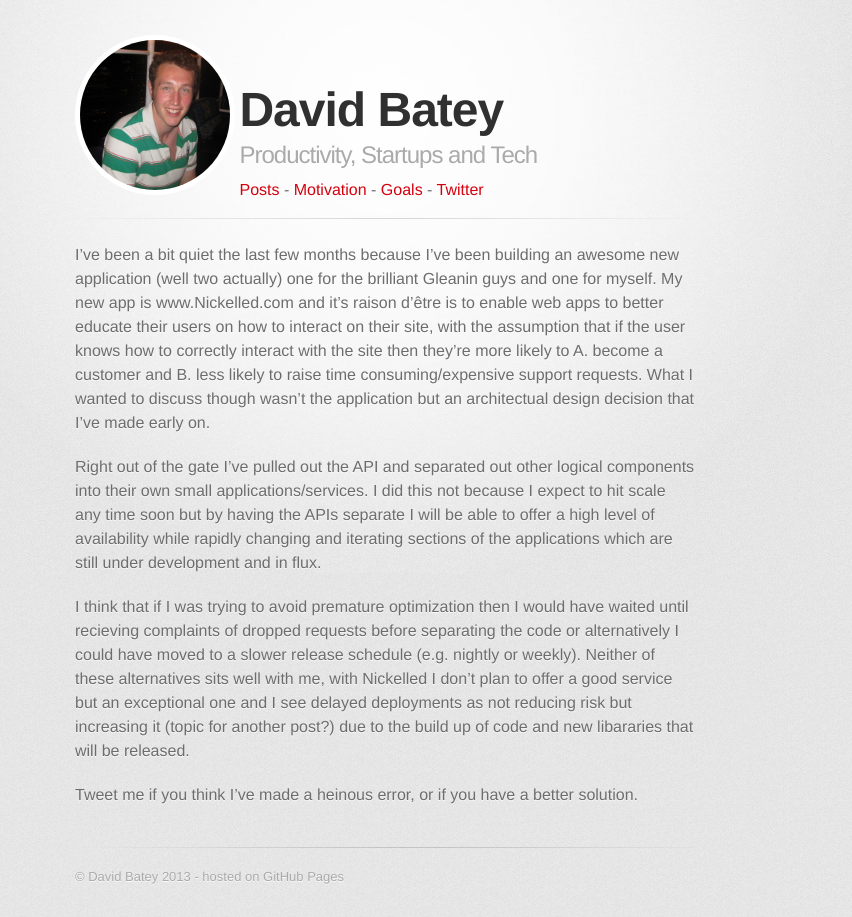
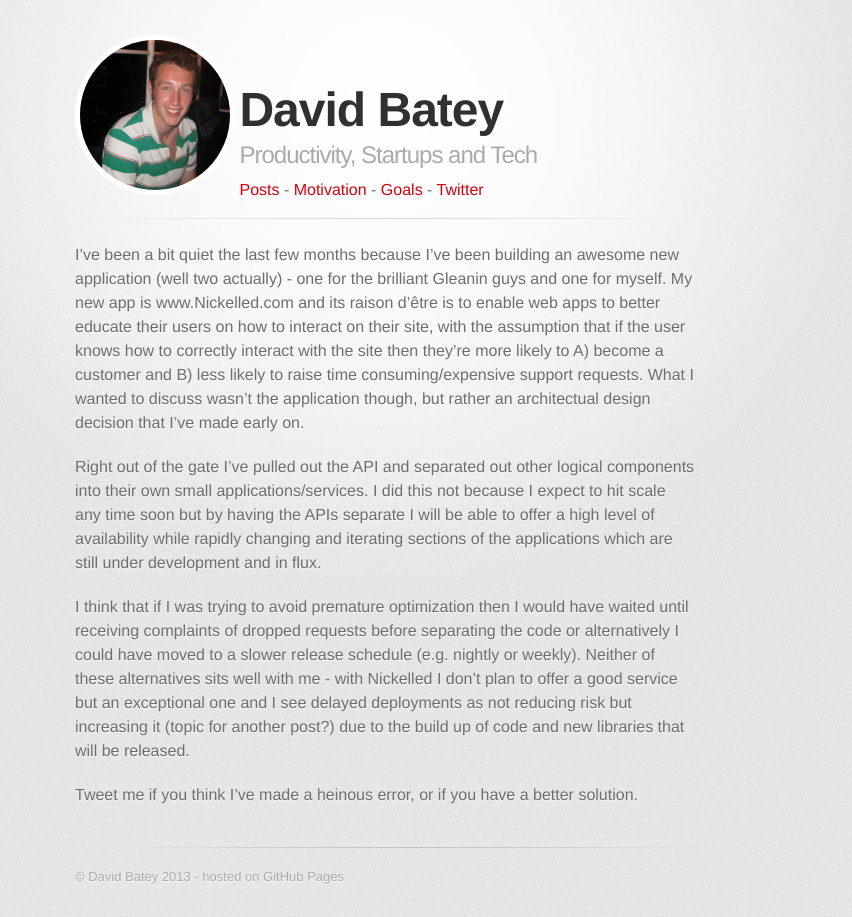
Before and after one commit to davidlbatey/davidlbatey.github.io, a Jekyll site: the page built from _posts/2013-12-05-premature-optimization-or-prudent-planning.md, in a window 1280 px wide. Shown: the whole page, without its empty margins (255-1107 px from the left). Built offline with Jekyll 4.4.1, drawn with Linux system fonts in a browser that asks for light colours; some web fonts are replaced.

Commit message:
Updated some of the english

```diff
--- a/_posts/2013-12-05-premature-optimization-or-prudent-planning.md
+++ b/_posts/2013-12-05-premature-optimization-or-prudent-planning.md
@@ -8,27 +8,10 @@ tags:
   - easy
 ---
 
-I've been a bit quiet the last few months because I've been building an awesome new
-application (well two actually) one for the brilliant Gleanin guys and one for myself. My new
-app is www.Nickelled.com and it's raison d'être is to enable web apps to better
-educate their users on how to interact on their site, with the assumption that
-if the user knows how to correctly interact with the site then they're more likely to A. become
-a customer and B. less likely to raise time consuming/expensive support requests. What
-I wanted to discuss though wasn't the application but an architectual design decision
-that I've made early on.
+I've been a bit quiet the last few months because I've been building an awesome new application (well two actually) - one for the brilliant Gleanin guys and one for myself. My new app is www.Nickelled.com and its raison d'être is to enable web apps to better educate their users on how to interact on their site, with the assumption that if the user knows how to correctly interact with the site then they're more likely to A) become a customer and B) less likely to raise time consuming/expensive support requests. What I wanted to discuss wasn't the application though, but rather an architectual design decision that I've made early on.
 
-Right out of the gate I've pulled out the API and separated out other logical components
-into their own small applications/services. I did this not because I expect to hit scale
-any time soon but by having the APIs separate I will be able to offer a high level
-of availability while rapidly changing and iterating sections of the applications
-which are still under development and in flux.
+Right out of the gate I've pulled out the API and separated out other logical components into their own small applications/services. I did this not because I expect to hit scale any time soon but by having the APIs separate I will be able to offer a high level of availability while rapidly changing and iterating sections of the applications which are still under development and in flux.
 
-I think that if I was trying to avoid premature optimization then I would have waited
-until recieving complaints of dropped requests before separating the code or alternatively
-I could have moved to a slower release schedule (e.g. nightly or weekly). Neither
-of these alternatives sits well with me, with Nickelled I don't plan to offer a good
-service but an exceptional one and I see delayed deployments as not reducing risk
-but increasing it (topic for another post?) due to the build up of code and new libararies
-that will be released.
+I think that if I was trying to avoid premature optimization then I would have waited until receiving complaints of dropped requests before separating the code or alternatively I could have moved to a slower release schedule (e.g. nightly or weekly). Neither of these alternatives sits well with me - with Nickelled I don't plan to offer a good service but an exceptional one and I see delayed deployments as not reducing risk but increasing it (topic for another post?) due to the build up of code and new libraries that will be released.
 
 Tweet me if you think I've made a heinous error, or if you have a better solution.
```
Also changed, not shown: 2 other files.
